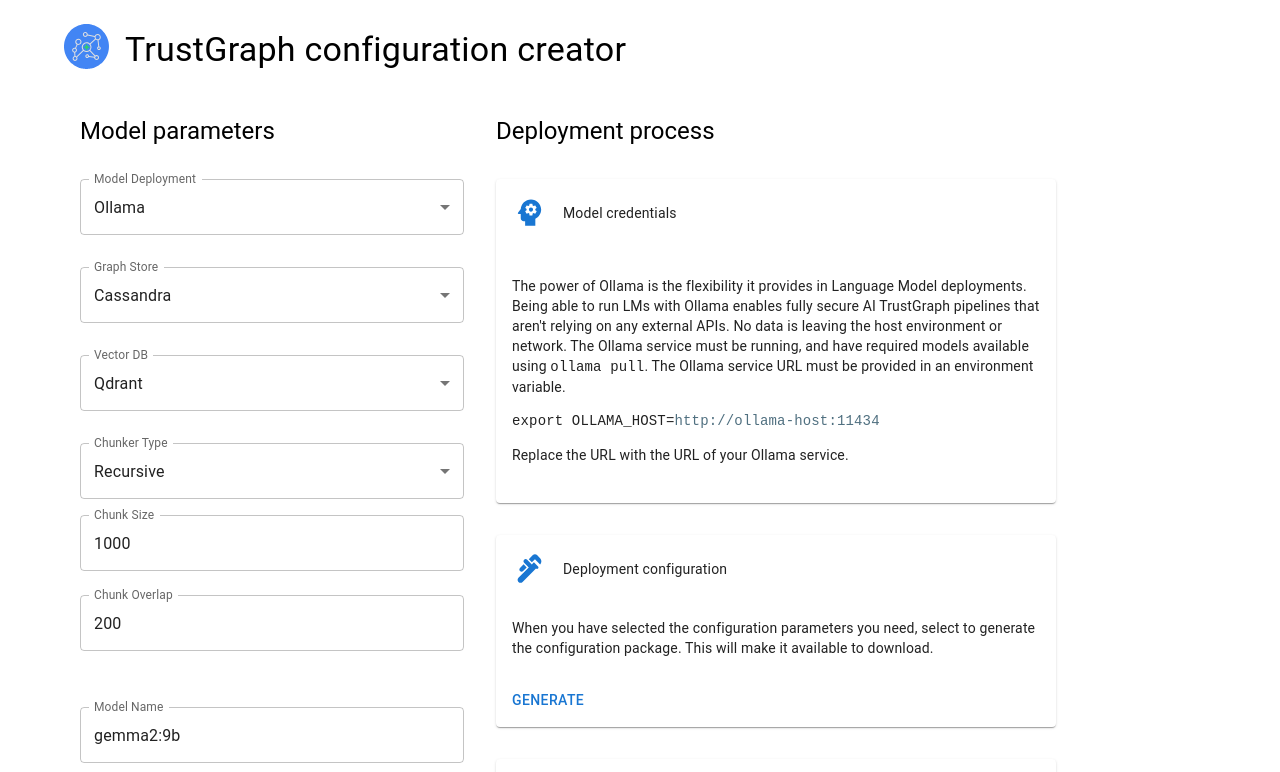
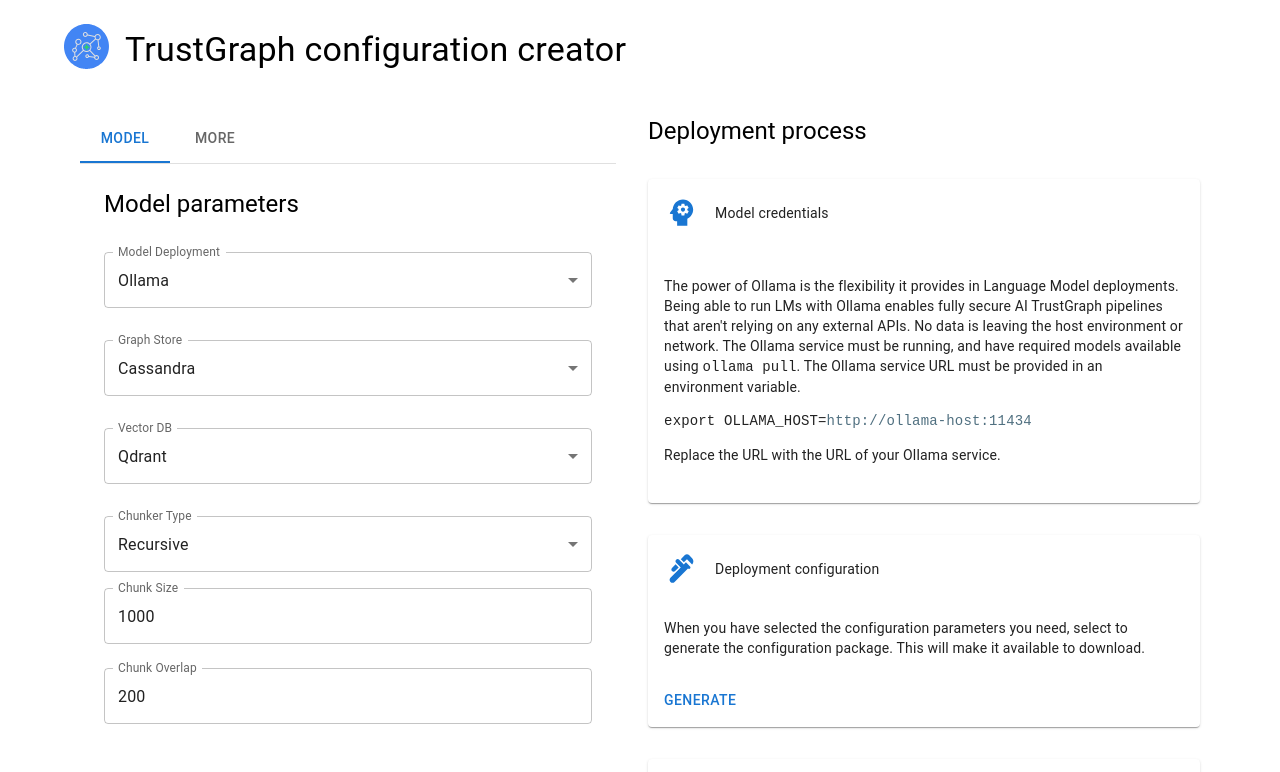
Before and after one commit to trustgraph-ai/simple-config-ui, a React (Vite) app: page / in a window 1280 px wide. Shown: the top 772 px of the page. Built offline with nearby package versions, Linux system fonts and the light colour scheme.

Commit message:
A sort of basic tabs / tickbox model

```diff
--- /dev/null
+++ b/src/simple-editor/AdvancedOptions.tsx
@@ -0,0 +1,54 @@
+
+import React from 'react';
+
+import FormGroup from '@mui/material/FormGroup';
+import FormControlLabel from '@mui/material/FormControlLabel';
+import Checkbox from '@mui/material/Checkbox';
+
+import { useModelParamsStore } from './state/ModelParams';
+
+const ParamsForm: React.FC = ({
+}) => {
+
+    const DEFINITIONS_PROMPT = "definitions-prompt";
+
+    const advancedOptions
+        = useModelParamsStore((state) => state.advancedOptions);
+
+    const setAdvancedOptions
+        = useModelParamsStore((state) => state.setAdvancedOptions);
+
+    const definitions = advancedOptions.has(DEFINITIONS_PROMPT);
+
+    const onDefinitions = (e) => {
+
+        if (!definitions) {
+            const opts = new Set(advancedOptions);
+            opts.add(DEFINITIONS_PROMPT);
+            setAdvancedOptions(opts);
+        } else {
+            const opts = new Set(advancedOptions);
+            opts.delete(DEFINITIONS_PROMPT);
+            setAdvancedOptions(opts);
+        }
+
+    };
+
+    return (
+
+        <FormGroup>
+            <FormControlLabel
+                control={
+                    <Checkbox
+                        checked={definitions}
+                        onChange={onDefinitions}
+                    />
+                }
+                label="edit definitions prompt"
+            />
+        </FormGroup>
+
+  );
+};
+
+export default ParamsForm;
--- /dev/null
+++ b/src/simple-editor/Banner.tsx
@@ -0,0 +1,28 @@
+
+import React from 'react';
+
+import { Typography, Box, Stack } from '@mui/material';
+
+const Banner: React.FC = () => {
+
+    return (
+
+        <Stack
+            alignItems="center"
+            direction="row"
+            gap={2}
+            sx={{ mb: 3 }}
+        >
+                <Box>
+                    <img src="/tg.svg" alt="Trustgraph logo"
+                        height="45"/>
+                </Box>
+                <Typography variant="h4" component="h1">
+                    TrustGraph configuration creator
+                </Typography>
+        </Stack>
+    );
+
+}
+
+export default Banner;
--- /dev/null
+++ b/src/simple-editor/Configuration.tsx
@@ -0,0 +1,107 @@
+
+import React from 'react';
+
+import { Typography, Box, Stack } from '@mui/material';
+import { Tabs, Tab } from '@mui/material';
+
+import ParamsForm from './ParamsForm';
+import AdvancedOptions from './AdvancedOptions';
+import { useModelParamsStore } from './state/ModelParams';
+
+interface TabPanelProps {
+    children?: React.ReactNode;
+    index: number;
+    value: number;
+}
+
+function CustomTabPanel(props: TabPanelProps) {
+    const { children, value, index, ...other } = props;
+
+    return (
+        <div
+            role="tabpanel"
+            hidden={value !== index}
+            id={`simple-tabpanel-${index}`}
+            aria-labelledby={`simple-tab-${index}`}
+            {...other}
+        >
+            {value === index && <Box sx={{ p: 3 }}>{children}</Box>}
+        </div>
+    );
+}
+
+const tabs = (opts : Set<string>) => {
+
+    const DEFINITIONS_PROMPT = "definitions-prompt";
+
+    let tabs = [
+        <Tab label="Model"/>,
+        <Tab label="More"/>
+    ];
+
+    if (opts.has(DEFINITIONS_PROMPT))
+        tabs.push(<Tab label="Definitions prompt"/>);
+
+    return tabs;
+
+}
+
+const Configuration: React.FC = () => {
+
+    const [value, setValue] = React.useState(0);
+
+    const handleChange = (event: React.SyntheticEvent, newValue: number) => {
+        setValue(newValue);
+    };
+
+
+    const advancedOptions
+        = useModelParamsStore((state) => state.advancedOptions);
+
+    return (
+
+        <>
+
+            <Box sx={{ borderBottom: 1, borderColor: 'divider' }}>
+                <Tabs value={value} onChange={handleChange}>
+                    {tabs(advancedOptions)}
+                </Tabs>
+            </Box>
+
+            <CustomTabPanel value={value} index={0}>
+
+                <Typography variant="h5" component="h2" gutterBottom>
+                  Model parameters
+                </Typography>
+
+                <ParamsForm/>
+
+            </CustomTabPanel>
+
+            <CustomTabPanel value={value} index={1}>
+
+                <Typography variant="h5" component="h2" gutterBottom>
+                  Additional configuration
+                </Typography>
+
+                <AdvancedOptions/>
+
+            </CustomTabPanel>
+
+            <CustomTabPanel value={value} index={2}>
+
+                <Typography variant="h5" component="h2" gutterBottom>
+                  Definitions prompt
+                </Typography>
+
+                <p>asdasdasd</p>
+
+            </CustomTabPanel>
+
+        </>
+
+    );
+
+}
+
+export default Configuration;
--- a/src/simple-editor/SimpleEditor.scss
+++ b/src/simple-editor/SimpleEditor.scss
@@ -20,7 +20,7 @@
 }
 
 .params {
-    width: 24rem;
+    width: 34rem;
 }
 
 .deployment {
--- a/src/simple-editor/SimpleEditor.tsx
+++ b/src/simple-editor/SimpleEditor.tsx
@@ -1,43 +1,27 @@
 
 import React from 'react';
 
-import { Typography, Box, Stack } from '@mui/material';
+import { Typography, Box } from '@mui/material';
 
-import ParamsForm from './ParamsForm';
 import Deployment from './Deployment';
+import Banner from './Banner.tsx';
+import Configuration from './Configuration.tsx';
 
-import './SimpleEditor.scss'
+import './SimpleEditor.scss';
 
-const App: React.FC = () => {
+const SimpleEditor: React.FC = () => {
 
     return (
 
         <Box className="editor">
 
-            <Stack
-                alignItems="center"
-                direction="row"
-                gap={2}
-                sx={{ mb: 3 }}
-            >
-                    <Box>
-                        <img src="/tg.svg" alt="Trustgraph logo"
-                            height="45"/>
-                    </Box>
-                    <Typography variant="h4" component="h1">
-                        TrustGraph configuration creator
-                    </Typography>
-            </Stack>
+            <Banner/>
 
             <Box className="layout">
 
                 <Box className="params">
 
-                    <Typography variant="h5" component="h2" gutterBottom>
-                      Model parameters
-                    </Typography>
-
-                    <ParamsForm/>
+                    <Configuration/>
 
                 </Box>
 
@@ -59,4 +43,4 @@ const App: React.FC = () => {
 
 };
 
-export default App;
+export default SimpleEditor;
--- a/src/simple-editor/state/ModelParams.ts
+++ b/src/simple-editor/state/ModelParams.ts
@@ -14,6 +14,13 @@ interface ModelParams {
     deploymentConfig : string;
     configUrl : string;
 
+    definitionsPrompt : string;
+    relationshipsPrompt : string;
+    topicsPrompt : string;
+    knowledgeQueryPrompt : string;
+
+    advancedOptions : Set<string>;
+
     setGraphStore : (v : string) => void;
     setVectorDB : (v : string) => void;
     setChunkerType: (v : string) => void;
@@ -26,6 +33,12 @@ interface ModelParams {
     setDeploymentConfig : (v : string) => void;
     setConfigUrl : (v : string) => void;
 
+    setDefinitionsPrompt : (v : string) => void;
+    setRelationshipsPrompt : (v : string) => void;
+    setTopicsPrompt : (v : string) => void;
+    setKnowledgeQueryPrompt : (v : string) => void;
+
+    setAdvancedOptions : (v: Set<string>) => void;
 }
 
 export const useModelParamsStore = create<ModelParams>()(
@@ -42,6 +55,12 @@ export const useModelParamsStore = create<ModelParams>()(
         maxOutputTokens: 1000,
         deploymentConfig: "",
         configUrl: "",
+        definitionsPrompt: "",
+        relationshipsPrompt: "",
+        topicsPrompt: "",
+        knowledgeQueryPrompt: "",
+
+        advancedOptions: new Set<string>(""),
 
         setGraphStore: (v) => set(() => ({
 	    graphStore: v,
@@ -105,5 +124,25 @@ export const useModelParamsStore = create<ModelParams>()(
 	    configUrl: v
 	})),
 
+        setDefinitionsPrompt: (v) => set(() => ({
+	    definitionsPrompt: v
+	})),
+
+        setRelationshipsPrompt: (v) => set(() => ({
+	    relationshipsPrompt: v
+	})),
+
+        setTopicsPrompt: (v) => set(() => ({
+	    topicsPrompt: v
+	})),
+
+        setKnowledgeQueryPrompt: (v) => set(() => ({
+	    knowledgeQueryPrompt: v
+	})),
+
+        setAdvancedOptions: (v) => set(() => ({
+	    advancedOptions: v
+	})),
+
     })
 );
```
